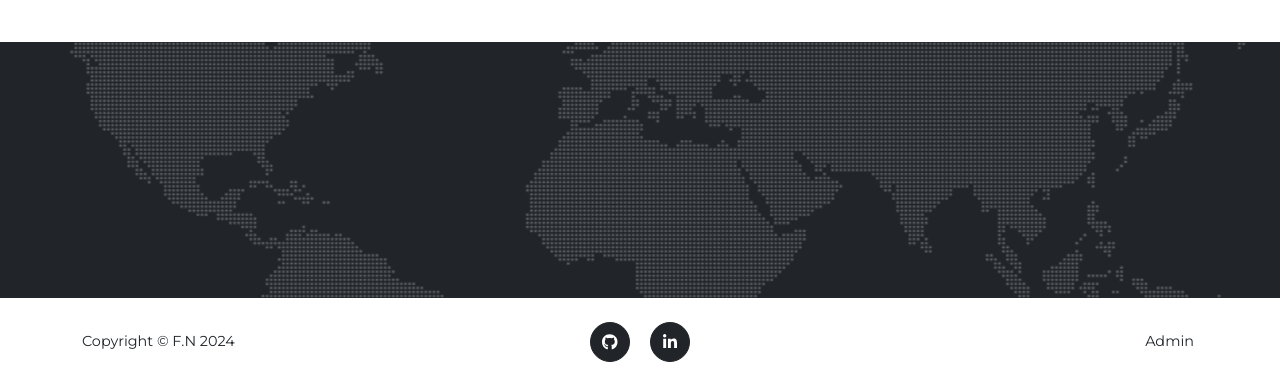
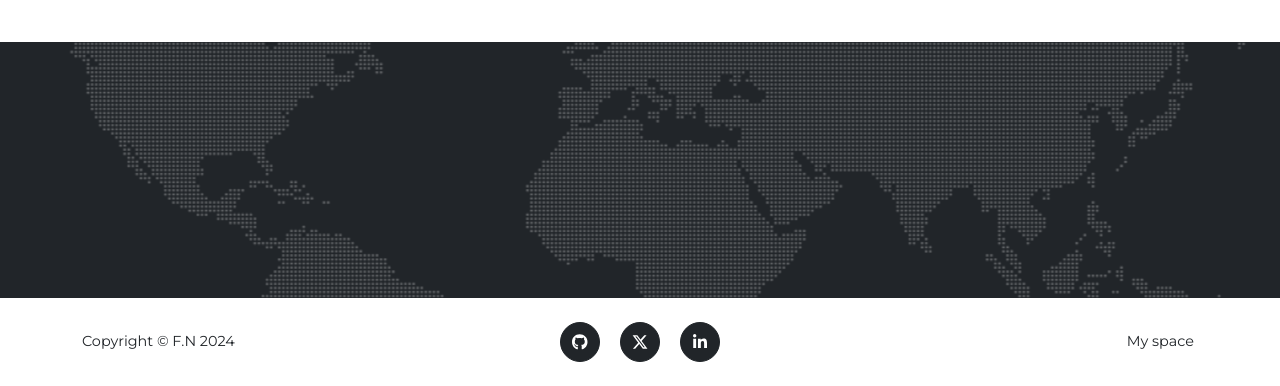
Before and after one commit to Slicedpineapples/F.N, a plain HTML site: page index.html in a window 1280 px wide. Shown: the part 1985-2371 px from the top of the page. Drawn offline with nearby package versions, Linux system fonts and the light colour scheme; no server answers.

Commit message:
fine tuning.

```diff
--- a/index.html
+++ b/index.html
@@ -136,11 +136,17 @@
                 <div class="row align-items-center">
                     <div class="col-lg-4 text-lg-start">Copyright &copy; F.N <script>document.write(new Date().getFullYear())</script></div>
                     <div class="col-lg-4 my-3 my-lg-0">
-                        <a class="btn btn-dark btn-social mx-2" href="#!" aria-label="Facebook"><i class="fab fa-github"></i></a>
-                        <a class="btn btn-dark btn-social mx-2" href="#!" aria-label="LinkedIn"><i class="fab fa-linkedin-in"></i></a>
+                        <a class="btn btn-dark btn-social mx-2" href="https://github.com/Slicedpineapples" aria-label="Github"><i class="fab fa-github"></i></a>
+                        <a class="btn btn-dark btn-social mx-2" href="https://x.com/Nya_buto" aria-label="X">
+                            <svg width="24" height="24" viewBox="0 0 128 128" xmlns="http://www.w3.org/2000/svg">
+                                <path fill-rule="evenodd" clip-rule="evenodd" d="M86.8918 28.25H99.0219L72.5243 58.5334L103.698 99.75H79.285L60.1647 74.7536L38.2929 99.75H26.1627L54.5069 67.3565L24.5938 28.25H49.6199L66.9004 51.0974L86.8918 28.25ZM82.6337 92.4904H89.3555L45.9716 35.1301H38.7584L82.6337 92.4904Z" fill="white"/>
+                            </svg>
+                        </a>
+
+                        <a class="btn btn-dark btn-social mx-2" href="https://linkedin.com/in/felix-nyabuto" aria-label="LinkedIn"><i class="fab fa-linkedin-in"></i></a>
                     </div>
                     <div class="col-lg-4 text-lg-end">
-                        <a class="link-dark text-decoration-none me-1" href="/Admin/login.html"> Admin</a>
+                        <a class="link-dark text-decoration-none me-1" href="/Admin/login.html"> My space</a>
                     </div>
                 </div>
             </div>
--- a/js/about.js
+++ b/js/about.js
@@ -16,7 +16,7 @@ document.addEventListener("DOMContentLoaded", function() {
                         <div class="timeline-image"><img class="rounded-circle img-fluid" src="${item.About_Image}" alt="${item.About_Title}" /></div>
                         <div class="timeline-panel">
                             <div class="timeline-heading">
-                                <h4>${item.About_Year}</h4>
+                                <h6>${item.About_Year}</h6>
                                 <h4 class="subheading">${item.About_Title}</h4>
                             </div>
                             <div class="timeline-body"><p class="text-muted">${item.About_Description}</p></div>
```
Also changed, not shown: Admin/admin.html (+1 -10 lines).
